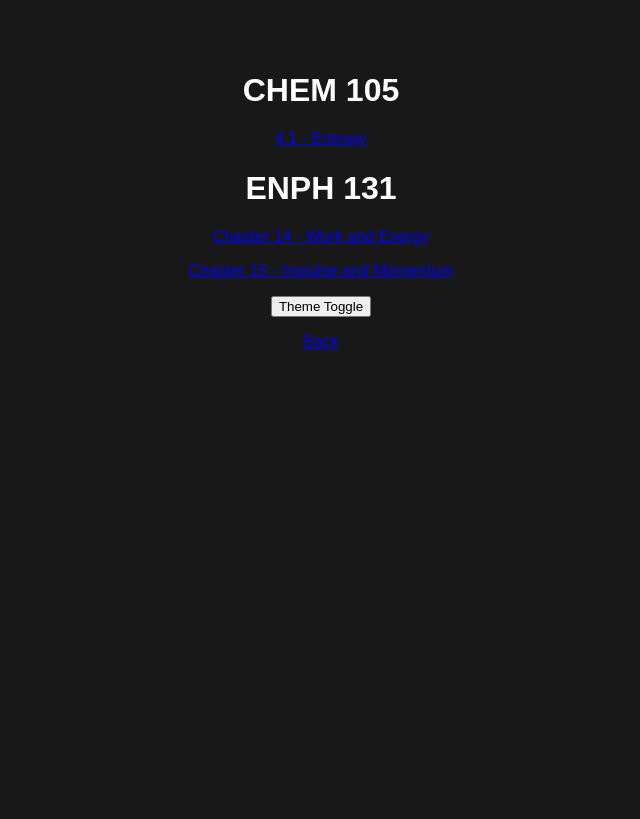
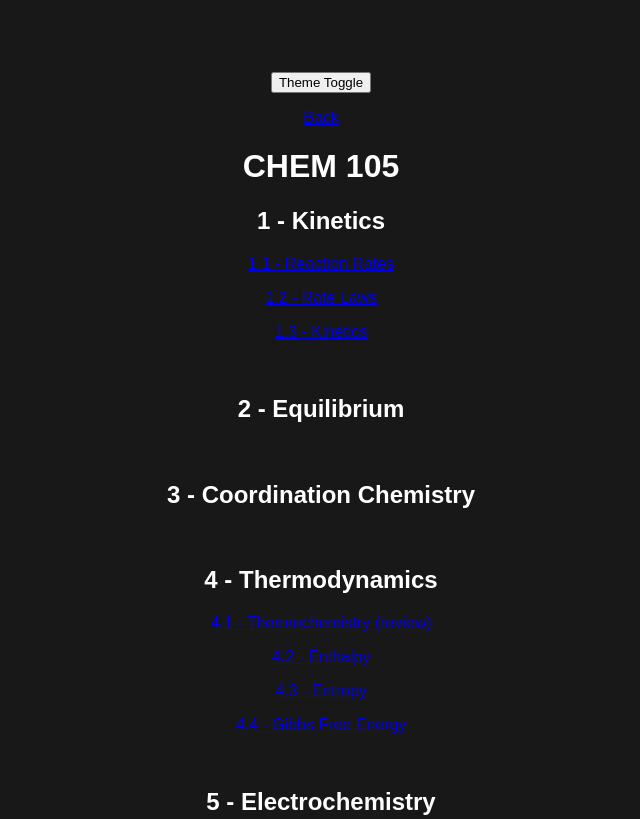
Before and after one commit to samldr/samldr.github.io, a plain HTML site: page notes.html in a window 1280 px wide. Shown: the top 819 px of the page, without its empty margins (319-959 px from the left). Drawn offline with Linux system fonts and the light colour scheme.

Commit message:
added more notes and cleaned up some stuff

```diff
--- a/notes.html
+++ b/notes.html
@@ -10,15 +10,29 @@
     </script>
 </head>
 <body>
+    <button onclick="toggleTheme()">Theme Toggle</button>
+    <p><a href = "index.html">Back</a></p>
     <h1>CHEM 105</h1>
-    <!--<h2>4 - Thermodynamics</h2>-->
-    <p><a href = "src/notes/CHEM105/4.1 - Entropy.pdf">4.1 - Entropy</a></p>
+    <h2>1 - Kinetics</h2>
+    <p><a href = "src/notes/CHEM105/1.1 - Reaction Rates.pdf">1.1 - Reaction Rates</a></p>
+    <p><a href = "src/notes/CHEM105/1.2 - Rate Laws.pdf">1.2 - Rate Laws</a></p>
+    <p><a href = "src/notes/CHEM105/1.3 - Kinetics.pdf.pdf">1.3 - Kinetics</a></p>
+    <br>
+    <h2>2 - Equilibrium</h2>
+    <br>
+    <h2>3 - Coordination Chemistry</h2>
+    <br>
+    <h2>4 - Thermodynamics</h2>
+    <p><a href = "src/notes/CHEM105/4.1 - Thermochemistry (review).pdf">4.1 - Thermochemistry (review)</a></p>
+    <p><a href = "src/notes/CHEM105/4.2 - Enthalpy.pdf">4.2 - Enthalpy</a></p>
+    <p><a href = "src/notes/CHEM105/4.3 - Entropy.pdf">4.3 - Entropy</a></p>
+    <p><a href = "src/notes/CHEM105/4.4 - Gibbs Free Energy.pdf">4.4 - Gibbs Free Energy</a></p>
+    <br>
+    <h2>5 - Electrochemistry</h2>
+    <br>
+    <br>
     <h1>ENPH 131</h1>
     <p><a href = "src/notes/ENPH131/ch14.pdf">Chapter 14 - Work and Energy</a></p>
     <p><a href = "src/notes/ENPH131/ch15.pdf">Chapter 15 - Impulse and Momentum</a></p>
-
-    <button onclick="toggleTheme()">Theme Toggle</button>
-    <p><a href = "index.html">Back</a></p>
-
 </body>
 </html>
```
Also changed, not shown: 9 other files.
